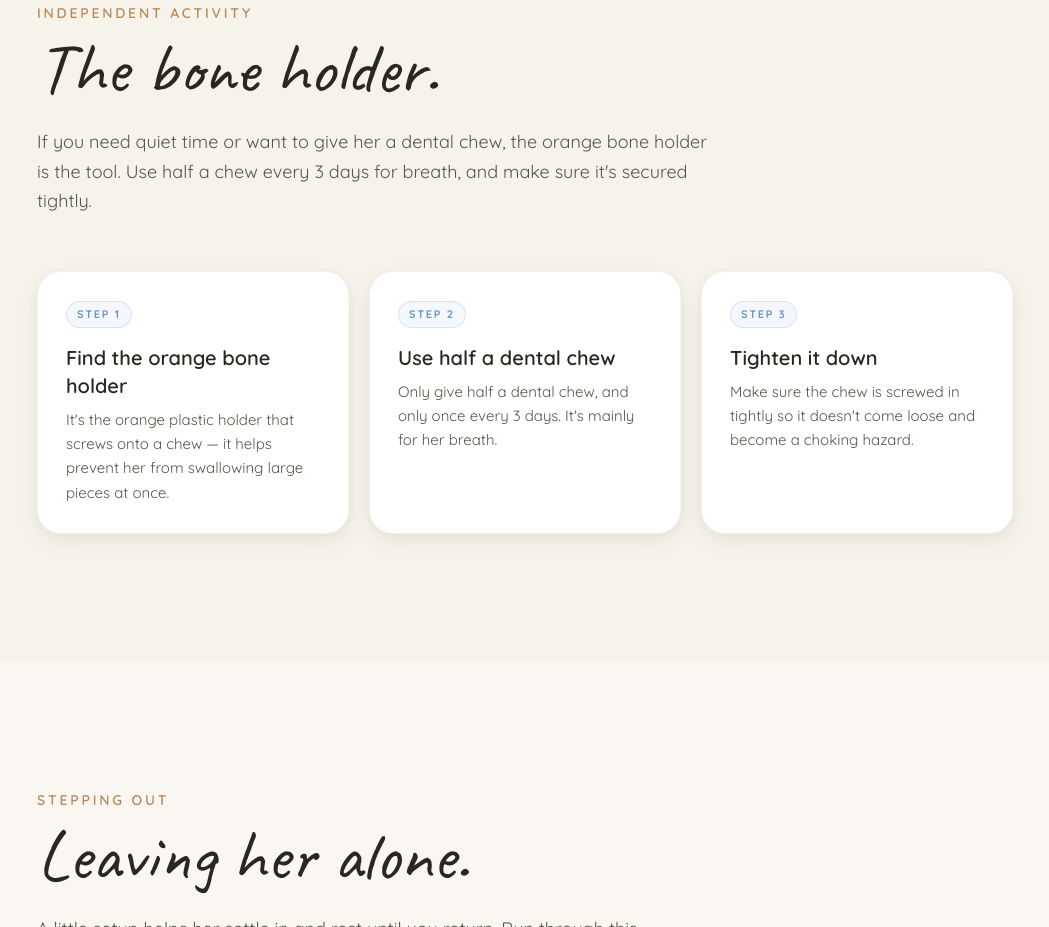
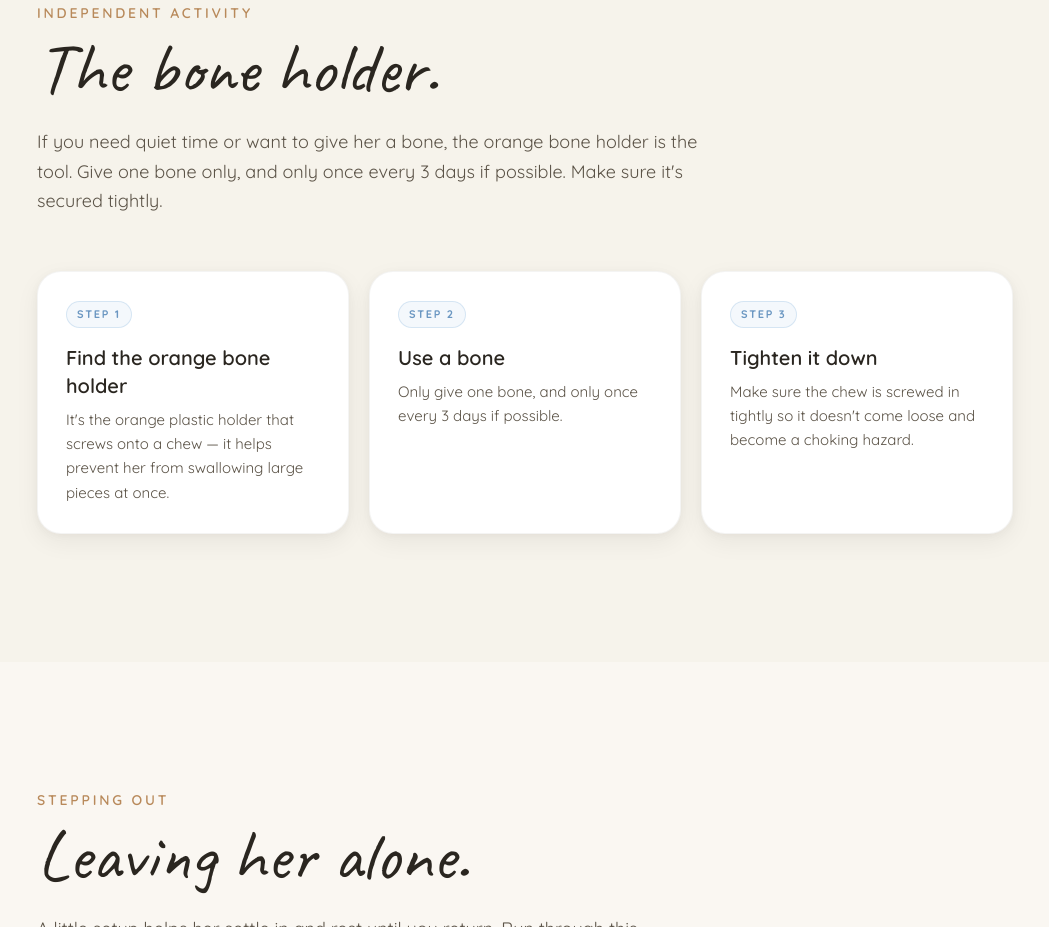
Before and after one commit to farchives/shiro, an Astro site: page / in a window 1280 px wide. Shown: the part 7240-8167 px from the top of the page, without its empty margins (115-1164 px from the left). Built offline with nearby package versions, Linux system fonts and the light colour scheme; Astro itself is replaced by a stand-in of ours.

Commit message:
Correct bone holder guidance

```diff
--- a/src/pages/index.astro
+++ b/src/pages/index.astro
@@ -70,8 +70,8 @@ const independent = [
   },
   {
     hint: "Step 2",
-    title: "Use half a dental chew",
-    body: "Only give half a dental chew, and only once every 3 days. It's mainly for her breath.",
+    title: "Use a bone",
+    body: "Only give one bone, and only once every 3 days if possible.",
   },
   {
     hint: "Step 3",
@@ -168,7 +168,7 @@ const alone = [
       id="solo"
       eyebrow="Independent activity"
       title="The bone holder."
-      intro="If you need quiet time or want to give her a dental chew, the orange bone holder is the tool. Use half a chew every 3 days for breath, and make sure it's secured tightly."
+      intro="If you need quiet time or want to give her a bone, the orange bone holder is the tool. Give one bone only, and only once every 3 days if possible. Make sure it's secured tightly."
       tone="soft"
     >
       <CardGrid items={independent} accent="sky" />
```
